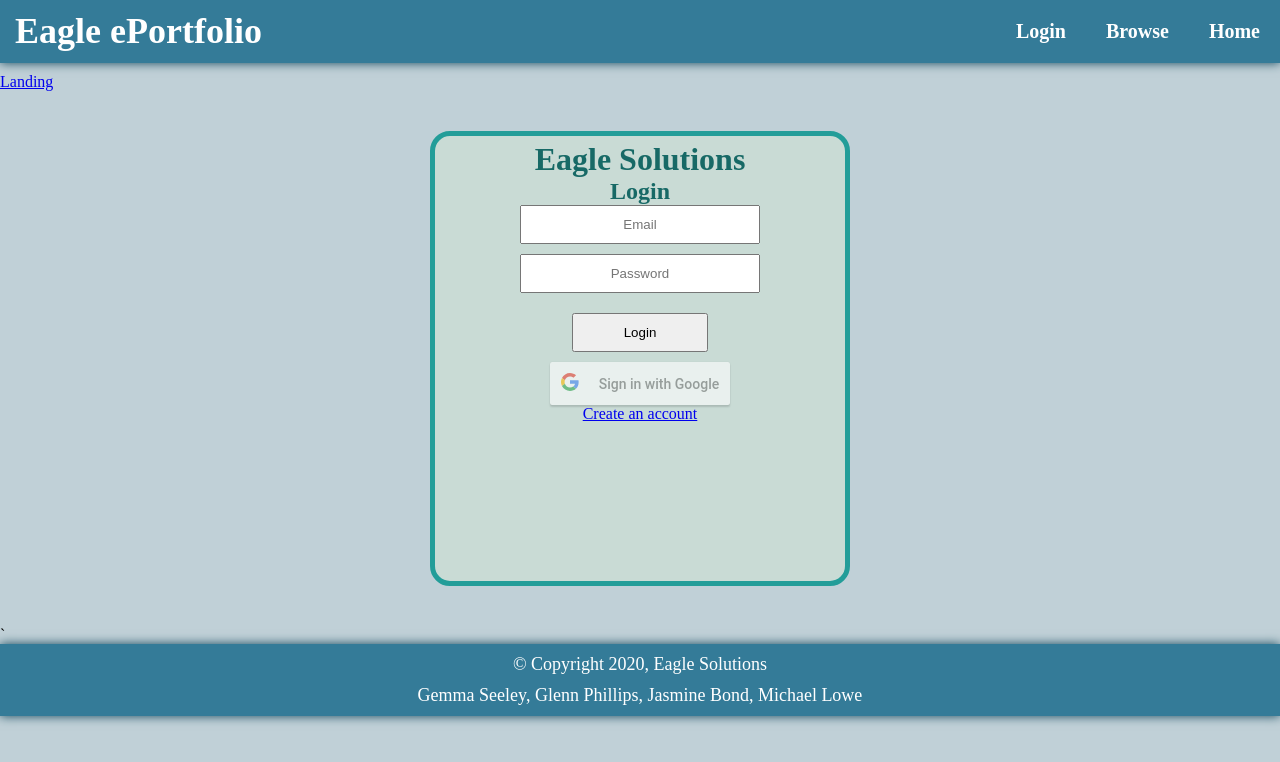
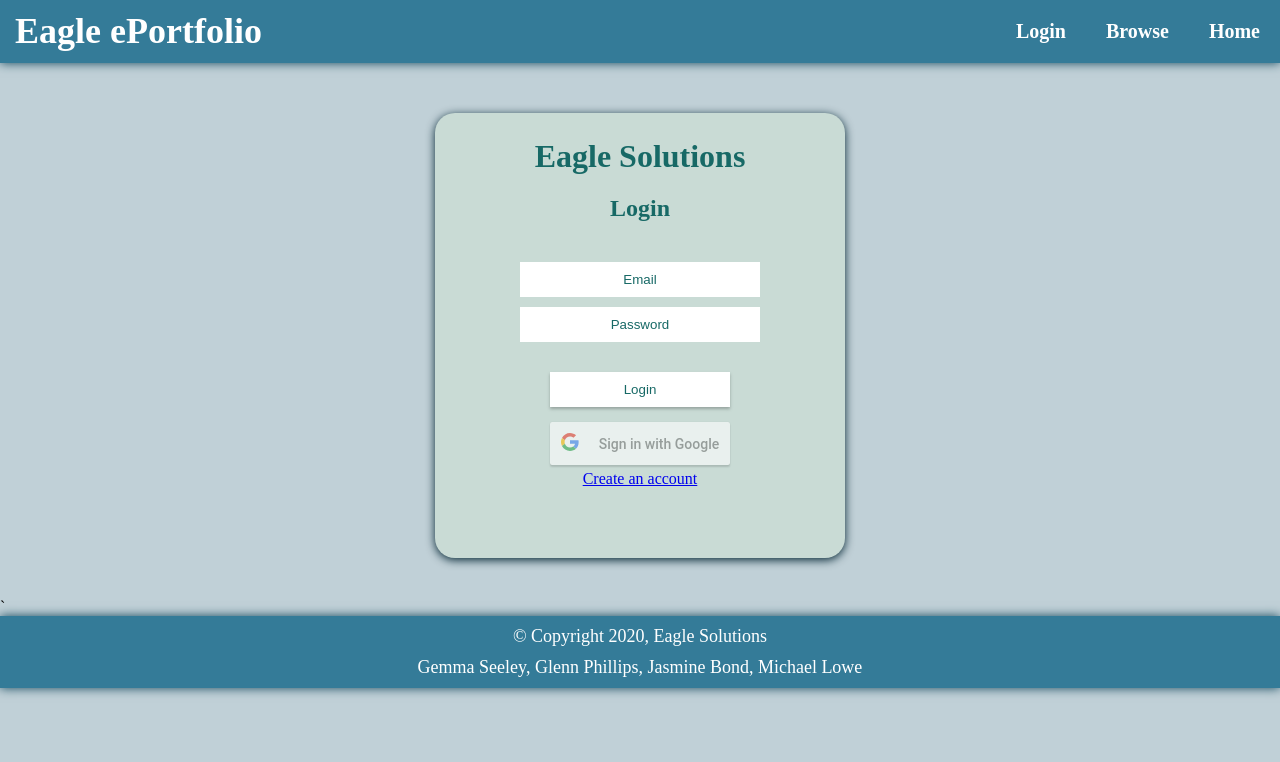
Before and after one commit to l8102/it-project2020, a React (Create React App) app in the folder eaglesolutions/: page /login in a window 1280 px wide. Shown: the top 762 px of the page. Built offline with nearby package versions, Linux system fonts and the light colour scheme.

Commit message:
Modified style of Account.css and Landing.css

```diff
--- a/eaglesolutions/src/css/Account.css
+++ b/eaglesolutions/src/css/Account.css
@@ -12,29 +12,41 @@
     width: 400px;
     height: 435px;
     border-radius: 20px;
-    border: 5px solid #239d99;
+    box-shadow: 0px 2px 10px #032533;
 }
 
-input[type=text] {
+form {
+    margin: 40px;
+}
+
+h1 {
+    margin: 20px;
+}
+
+input[type=text], input[type=password] {
     text-align: center;
     padding: 10px;
     margin-bottom: 10px;
     width: 100%;
     box-sizing: border-box;
+    border: none;
 }
 
 
-input[type=password] {
+input[type=submit] {
+    padding: 10px 50px;
+    width: 180px;
     text-align: center;
-    padding: 10px;
+    margin-top: 20px;
     margin-bottom: 10px;
-    width: 100%;
-    box-sizing: border-box;
+    border: none;
+    background-color: white;
+    box-shadow: 0px 2px 3px #96a39e;
+    color: #176966;
 }
 
-input[type=submit] {
-    padding: 10px 50px;
-    margin: 10px;
+::placeholder {
+    color: #176966;
 }
 
 
@@ -53,3 +65,8 @@ form {
     width: 100%;
     box-sizing: border-box;
 }
+
+
+.nav-link {
+    margin: 5px;
+}
--- a/eaglesolutions/src/css/Landing.css
+++ b/eaglesolutions/src/css/Landing.css
@@ -13,7 +13,7 @@
     font-size: large;
     border: none;
     color: #176966;
-    border: #239d99 5px solid;
+    box-shadow: 0px 2px 10px #032533;
     border-radius: 20px;
     font-weight: bold;
 }
@@ -23,7 +23,6 @@
 }
 
 .landing-container a {
-
     text-decoration: none;
     margin: 50px;
 }
--- a/eaglesolutions/src/pages/Account.js
+++ b/eaglesolutions/src/pages/Account.js
@@ -20,9 +20,6 @@ export default class Account extends Component {
     render() {
         return (
             <div className="account-container">
-                <NavLink to="/">
-                    Landing
-                </NavLink>
                 <div className="form-container">
                     <this.createAccountForm />
                 </div>
--- a/eaglesolutions/src/pages/Login.js
+++ b/eaglesolutions/src/pages/Login.js
@@ -19,9 +19,6 @@ export default class Login extends Component {
     render() {
         return (
             <div className="account-container">
-                <NavLink to="/">
-                    Landing
-                </NavLink>
                 <div className="form-container">
                     <this.createLoginForm />
                 </div>`
@@ -66,6 +63,7 @@ export default class Login extends Component {
                     <br />
 
                     <GoogleLogin
+                        className="nav-link"
                         clientId="897229494960-nm4q7ik3qroekhmuccva0p20a0bnk00q.apps.googleusercontent.com"
                         buttonText="Sign in with Google"
                         onSuccess={responseGoogle}
```
